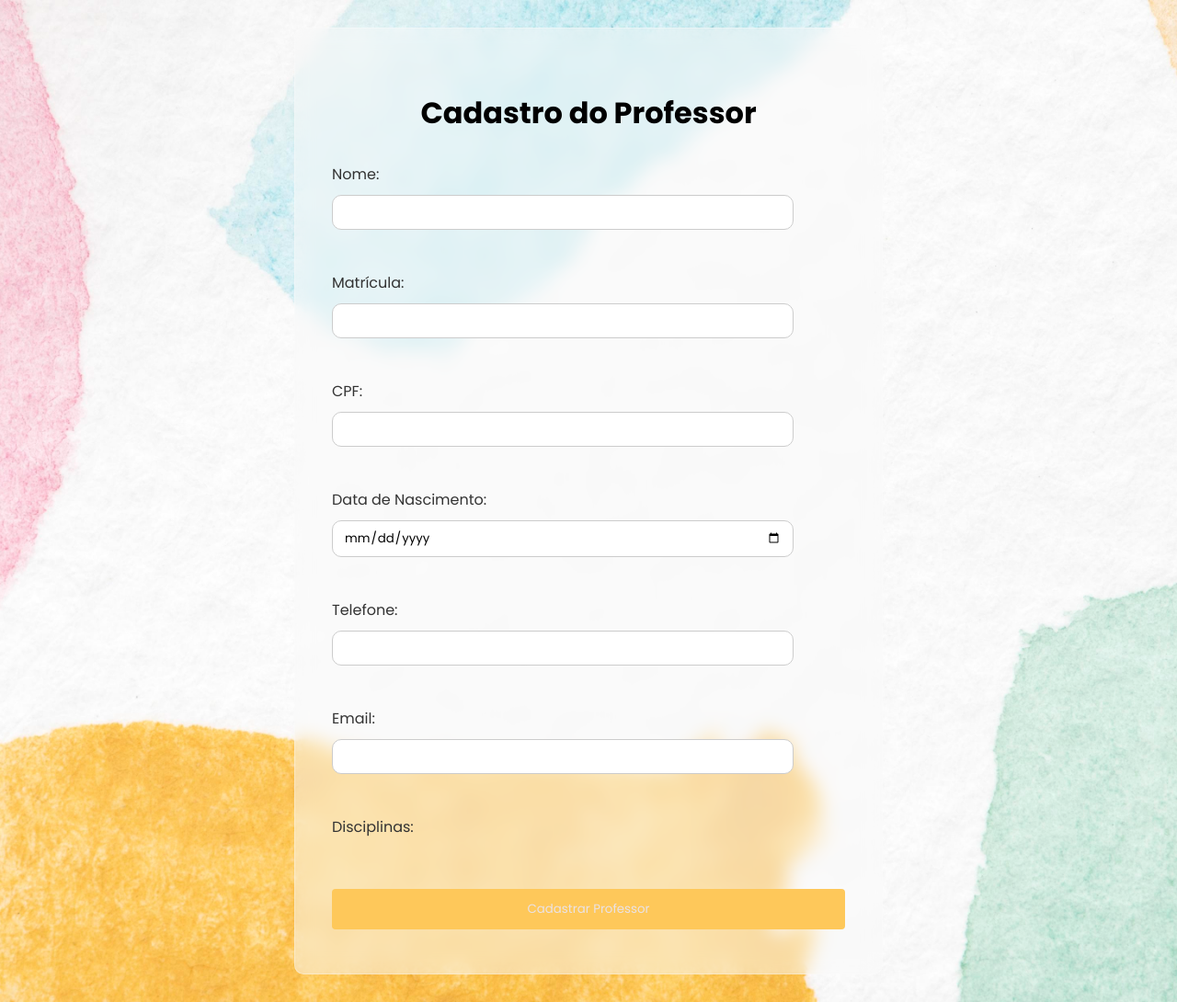
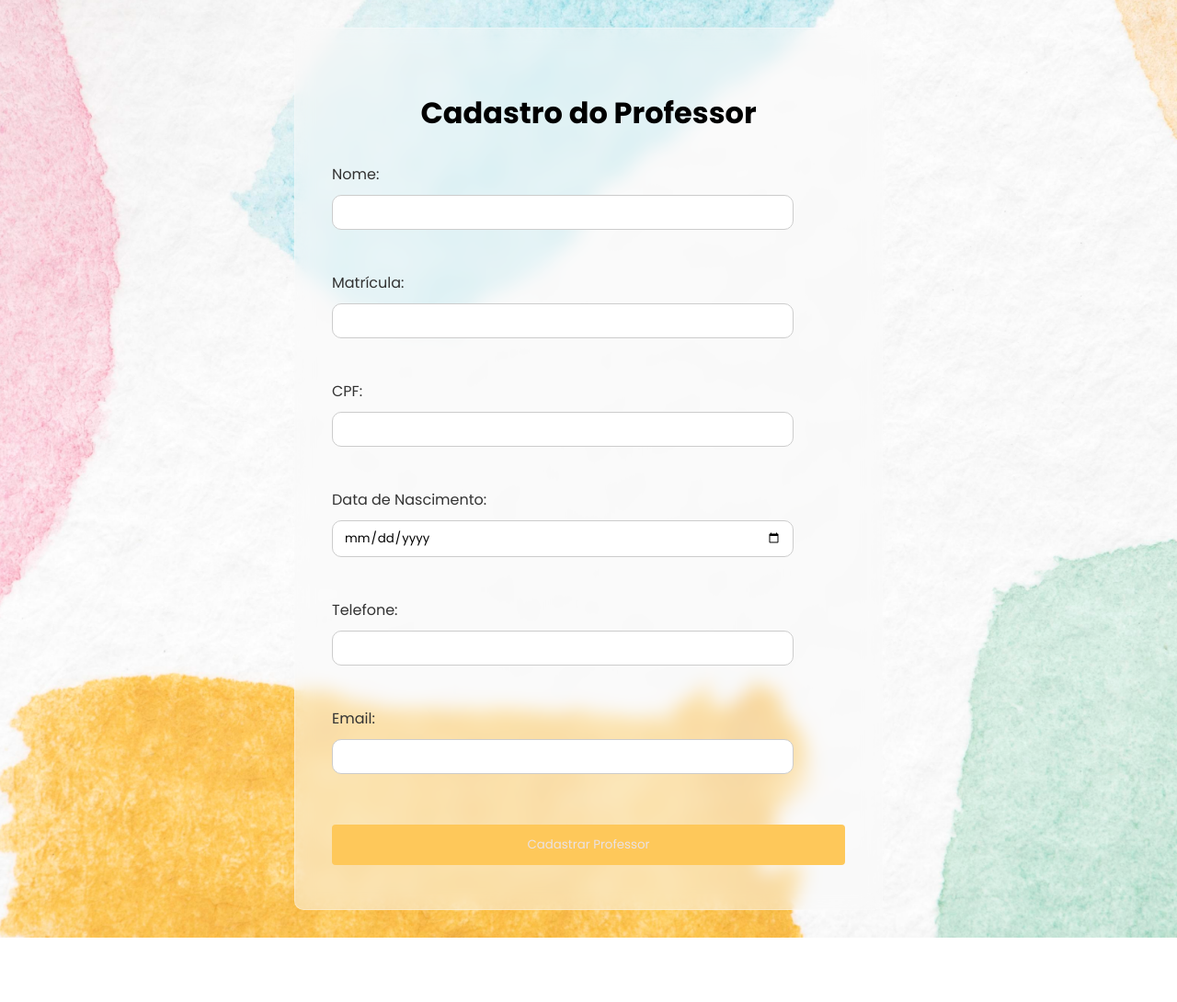
Before and after one commit to Manuelaamorim/smartSchool, a Django app: page /cadastro_professor/ in a window 1280 px wide. Shown: the part 56-1146 px from the top of the page at 92% size. After the commit the page ends 1076 px from the top, so only its background shows below. Run offline with Django 5.2, Linux system fonts and the light colour scheme; the visitor is signed in with stand-in values (Sample User, id 1); parts of the project's set-up code (start-up, migrations or seed data) failed here and were passed over.

Commit message:
removendo o check box no html de castro do professor

```diff
--- a/appsmartschool/templates/appsmartschool/cadastro_professor.html
+++ b/appsmartschool/templates/appsmartschool/cadastro_professor.html
@@ -34,13 +34,6 @@
     <label for="email">Email:</label>
     <input type="email" name="email" id="email" required><br>
 
-    <label>Disciplinas:</label><br>
-    {% for disciplina in disciplinas %}
-        <label>
-            <input type="checkbox" name="disciplinas" value="{{ disciplina.id }}">
-            {{ disciplina.nome }}
-        </label><br>
-    {% endfor %}
 
     <button class="btn-submit" type="submit">Cadastrar Professor</button>
 </form>
```
